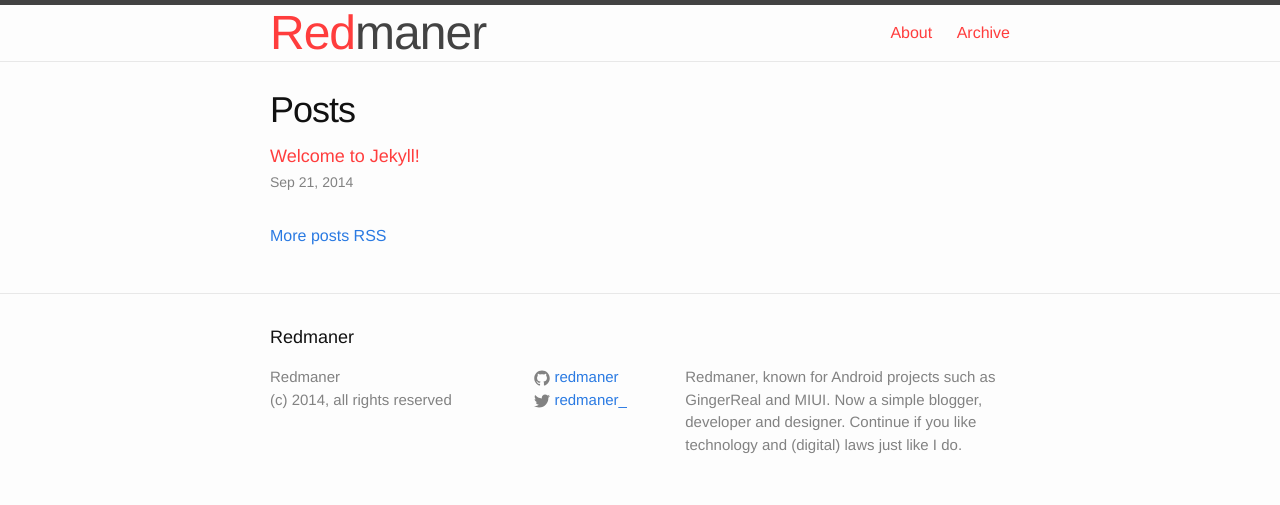
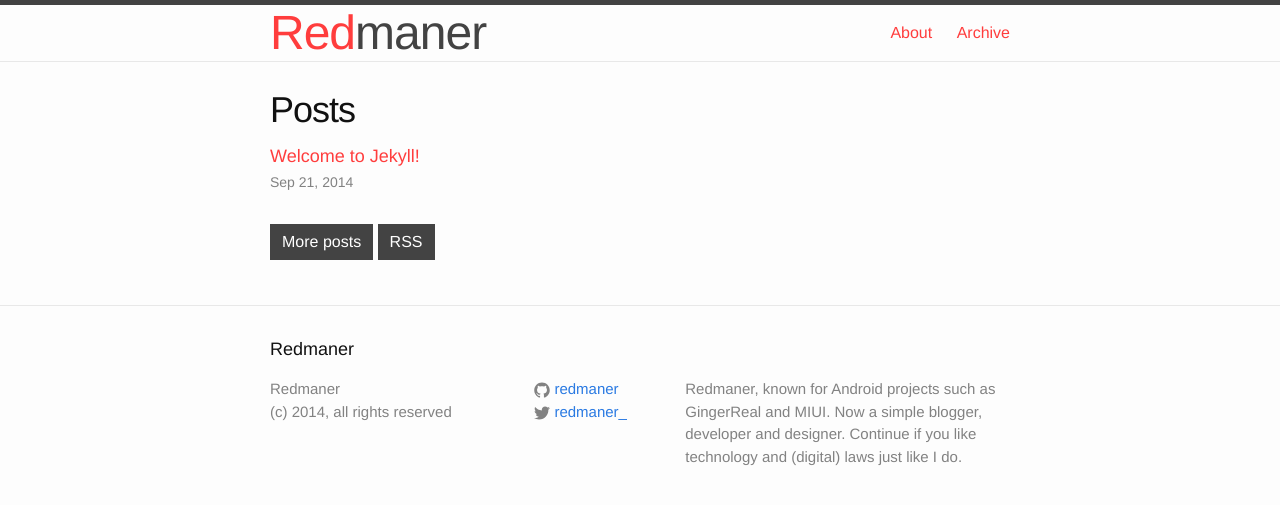
Before and after one commit to FKapadia/redmaner.github.io, a Jekyll site: the page built from index.html, in a window 1280 px wide. Shown: the top 505 px of the page. Built offline with Jekyll 4.4.1, drawn with Linux system fonts in a browser that asks for light colours.

Commit message:
Some style fixes

```diff
--- a/_sass/_layout.scss
+++ b/_sass/_layout.scss
@@ -208,16 +208,16 @@
     }
 }
 
-.post-discription {
+.post-description {
     display: block;
 }
 
-a.post-end {
+a.link-button {
     display: inline-block;
     text-decoration: none;
     background-color: $flat-black;
     color: $text-color-light;
-    padding: 7px 15px 7px 15px;
+    padding: 6px 12px 6px 12px;
 
     &:hover {
         background-color: $flat-red;
```
